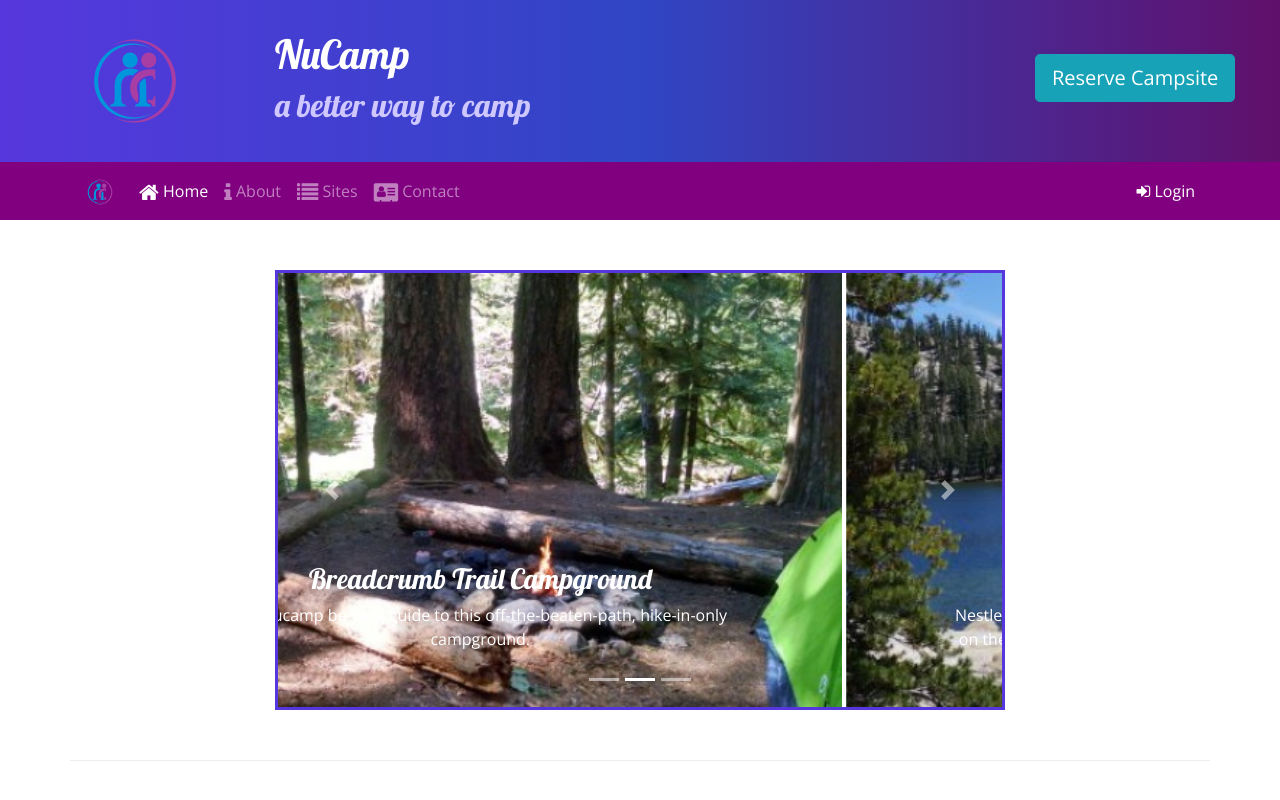
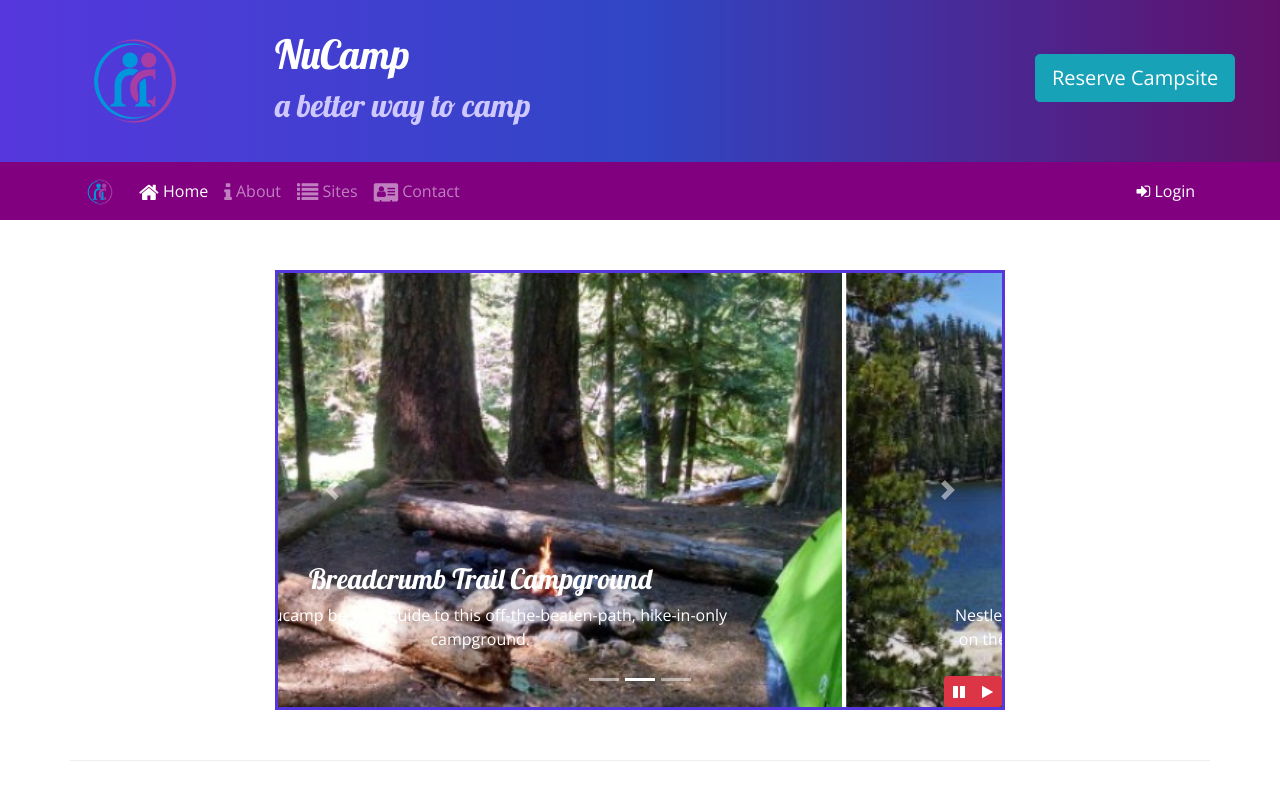
Before and after one commit to ganiya/softdev, a website: page index.html in a window 1280 px wide. Shown: the top 800 px of the page. Drawn offline with nearby package versions, Linux system fonts and the light colour scheme.

Commit message:
Bootstrap and jQuery Part 1

```diff
--- a/CSS/style.css
+++ b/CSS/style.css
@@ -40,3 +40,8 @@ header h2 {
     min-height: 200px;
 }
 .navbar{ background-color: purple}
+#carouselButton{
+    position: absolute;
+    right: 0;
+    bottom: 0;
+}
--- a/index.html
+++ b/index.html
@@ -232,6 +232,15 @@
                         <span class="carousel-control-next-icon"></span>
                         <span class="sr-only">Next</span>
                     </a>
+                    <div
+                        class="btn-group" id="carouselButton">
+                        <button class="btn btn-danger btn-sm" id="carouselPause">
+                            <i class="fa fa-pause"></i>
+                        </button>
+                        <button class="btn btn-danger btn-sm" id="carouselPlay">
+                            <i class="fa fa-play"></i>
+                        </button>
+                    </div>
                 </div>
             </div>
         </div>
@@ -377,9 +386,15 @@
     <script src="node_modules/bootstrap/dist/js/bootstrap.min.js"></script>
 
     <script>
-        $(function () {
-            $('[data-toggle="tooltip"]').tooltip()
-        })
+        $(function() {
+            $(".carousel").carousel( { interval: 2000 } ); /* 2000 millisecond= 2 secs */
+            $("#carouselPause").click(function(){
+                $(".carousel").carousel("pause");
+            });
+            $("#carouselPlay").click(function(){
+                $(".carousel").carousel("cycle");
+            });
+        });
     </script>
 
 </body>
```
